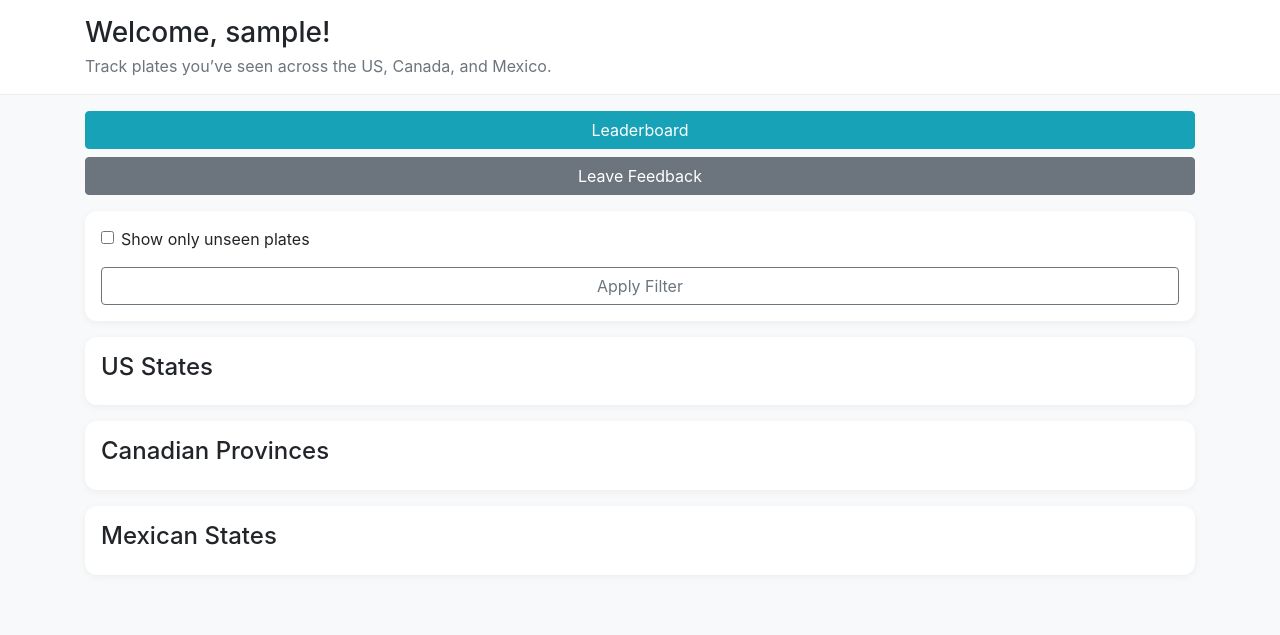
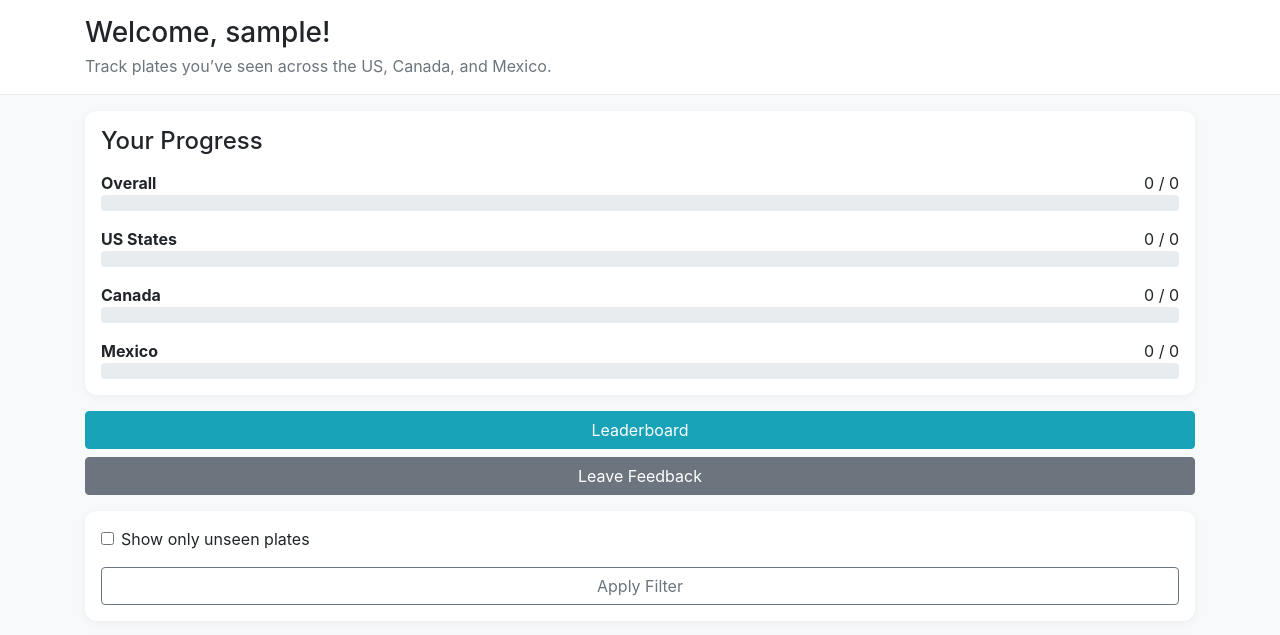
Before and after one commit to mreetz/LicensePlateGame, a Flask app: page /user in a window 1280 px wide. Shown: the top 635 px of the page. Run offline with Flask 3, Linux system fonts and the light colour scheme; the visitor is signed in with stand-in values (Sample User, id 1); data that the repository does not hold is empty; some libraries are stand-ins or nearby versions.

Commit message:
Add progress dashboard to user tracker

```diff
--- a/app.py
+++ b/app.py
@@ -189,21 +189,39 @@ def user_page():
         # Add newly selected states
         for state_id in selected_states:
             if state_id not in current_user_states_ids:
-                state = StateProvince.query.get(state_id)
+                state = db.session.get(StateProvince, state_id)
                 user_tracking = UserTracking(user_id=current_user.id, state_province=state)
                 db.session.add(user_tracking)
 
         db.session.commit()
         flash('Your updates have been saved to the database')
 
-        # Re-fetch the user's updated tracked states after saving
-        user_states = [state.state_province_id for state in current_user.tracked_states]
+    # Re-fetch the user's updated tracked states after saving
+    user_states = [state.state_province_id for state in current_user.tracked_states]
+    us_seen_count = len([state for state in us_states if state.id in user_states])
+    canada_seen_count = len([province for province in canadian_provinces if province.id in user_states])
+    mexico_seen_count = len([state for state in mexican_states if state.id in user_states])
+
+    us_total_count = len(us_states)
+    canada_total_count = len(canadian_provinces)
+    mexico_total_count = len(mexican_states)
+
+    total_seen_count = us_seen_count + canada_seen_count + mexico_seen_count
+    total_plate_count = us_total_count + canada_total_count + mexico_total_count
 
     return render_template('user_page.html',
                            us_states=us_states,
                            canadian_provinces=canadian_provinces,
                            mexican_states=mexican_states,
-                           user_states=user_states)
+                           user_states=user_states,
+                           us_seen_count=us_seen_count,
+                           canada_seen_count=canada_seen_count,
+                           mexico_seen_count=mexico_seen_count,
+                           us_total_count=us_total_count,
+                           canada_total_count=canada_total_count,
+                           mexico_total_count=mexico_total_count,
+                           total_seen_count=total_seen_count,
+                           total_plate_count=total_plate_count)
 
 
 # Route for logout
@@ -356,12 +374,12 @@ def manage_states():
         state_id = request.form['state_id']
 
         if action == 'delete':
-            state = StateProvince.query.get(state_id)
+            state = db.session.get(StateProvince, state_id)
             db.session.delete(state)
             db.session.commit()
         elif action == 'update':
             state_name = request.form['state_name']
-            state = StateProvince.query.get(state_id)
+            state = db.session.get(StateProvince, state_id)
             state.name = state_name
             db.session.commit()
 
--- a/templates/user_page.html
+++ b/templates/user_page.html
@@ -100,6 +100,62 @@
             {% endif %}
         {% endwith %}
 
+        <div class="section-card mb-3">
+            <h2 class="h4 mb-3">Your Progress</h2>
+
+            <div class="mb-3">
+                <div class="d-flex justify-content-between">
+                    <strong>Overall</strong>
+                    <span>{{ total_seen_count }} / {{ total_plate_count }}</span>
+                </div>
+                <div class="progress">
+                    <div class="progress-bar bg-primary"
+                        role="progressbar"
+                        style="width: {{ (total_seen_count / total_plate_count * 100) if total_plate_count else 0 }}%">
+                    </div>
+                </div>
+            </div>
+
+            <div class="mb-3">
+                <div class="d-flex justify-content-between">
+                    <strong>US States</strong>
+                    <span>{{ us_seen_count }} / {{ us_total_count }}</span>
+                </div>
+                <div class="progress">
+                    <div class="progress-bar bg-success"
+                        role="progressbar"
+                        style="width: {{ (us_seen_count / us_total_count * 100) if us_total_count else 0 }}%">
+                    </div>
+                </div>
+            </div>
+
+            <div class="mb-3">
+                <div class="d-flex justify-content-between">
+                    <strong>Canada</strong>
+                    <span>{{ canada_seen_count }} / {{ canada_total_count }}</span>
+                </div>
+                <div class="progress">
+                    <div class="progress-bar bg-info"
+                        role="progressbar"
+                        style="width: {{ (canada_seen_count / canada_total_count * 100) if canada_total_count else 0 }}%">
+                    </div>
+                </div>
+            </div>
+
+            <div>
+                <div class="d-flex justify-content-between">
+                    <strong>Mexico</strong>
+                    <span>{{ mexico_seen_count }} / {{ mexico_total_count }}</span>
+                </div>
+                <div class="progress">
+                    <div class="progress-bar bg-warning"
+                        role="progressbar"
+                        style="width: {{ (mexico_seen_count / mexico_total_count * 100) if mexico_total_count else 0 }}%">
+                    </div>
+                </div>
+            </div>
+        </div>
+
         <div class="quick-actions mb-3">
             <a href="{{ url_for('leaderboard') }}" class="btn btn-info btn-block">Leaderboard</a>
             <a href="{{ url_for('feedback') }}" class="btn btn-secondary btn-block">Leave Feedback</a>
```
